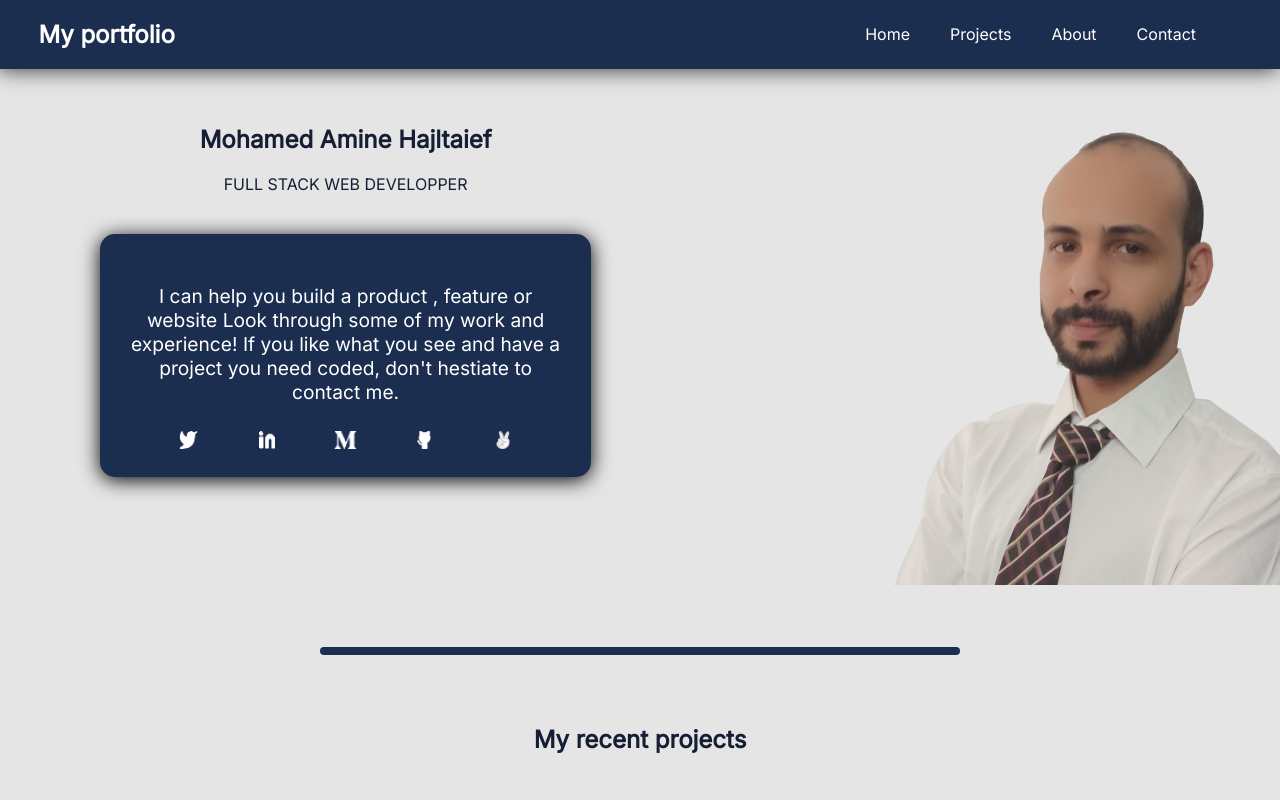
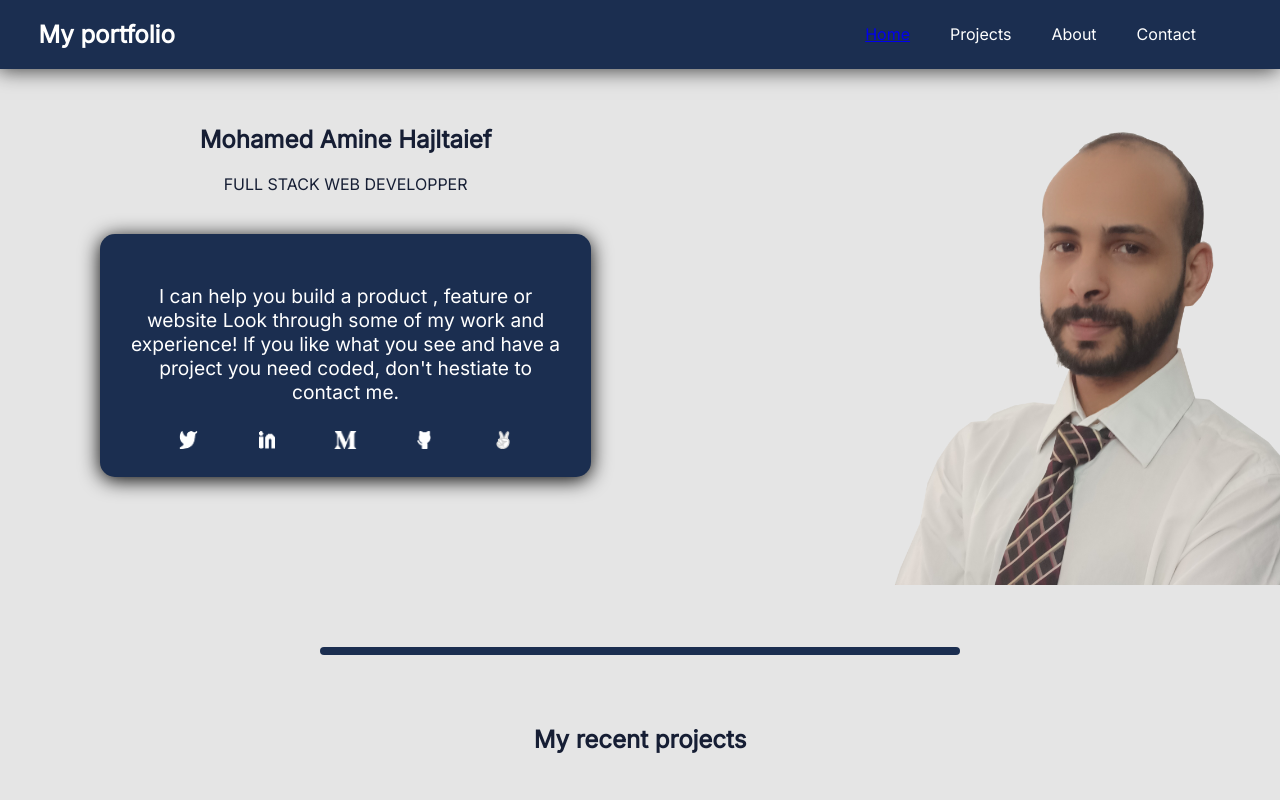
Before and after one commit to AmineHLub/portfolio, a React (Create React App) app: page / in a window 1280 px wide. Shown: the top 800 px of the page. Built offline with nearby package versions, Linux system fonts and the light colour scheme.

Commit message:
Add smoooth scrolling

```diff
--- a/src/App.css
+++ b/src/App.css
@@ -2,6 +2,10 @@
 
 .d-flex {
   display: flex;
+}
+
+html {
+  scroll-behavior: smooth;
 }
 
 body {
--- a/src/components/Navbar.js
+++ b/src/components/Navbar.js
@@ -5,7 +5,7 @@ export default function hey() {
     <nav className="desktop-navigation">
       <h2>My portfolio</h2>
       <ul className="desk-nav-list d-flex">
-        <li>Home</li>
+        <li><a href="/#about">Home</a></li>
         <li>Projects</li>
         <li>About</li>
         <li>Contact</li>
```
